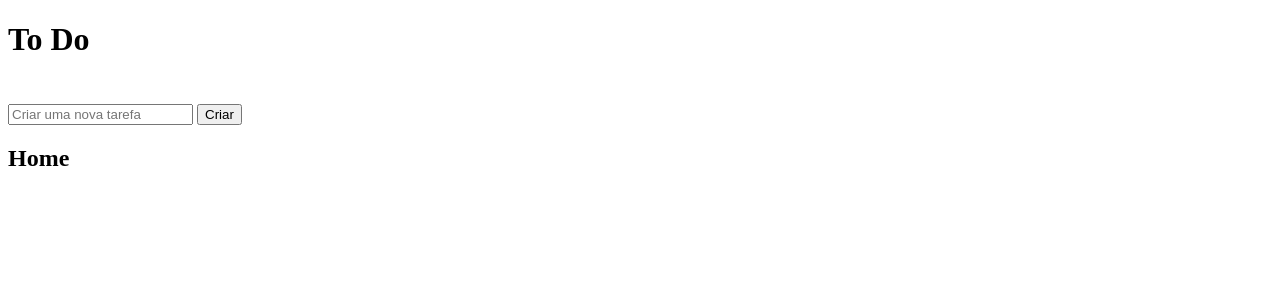
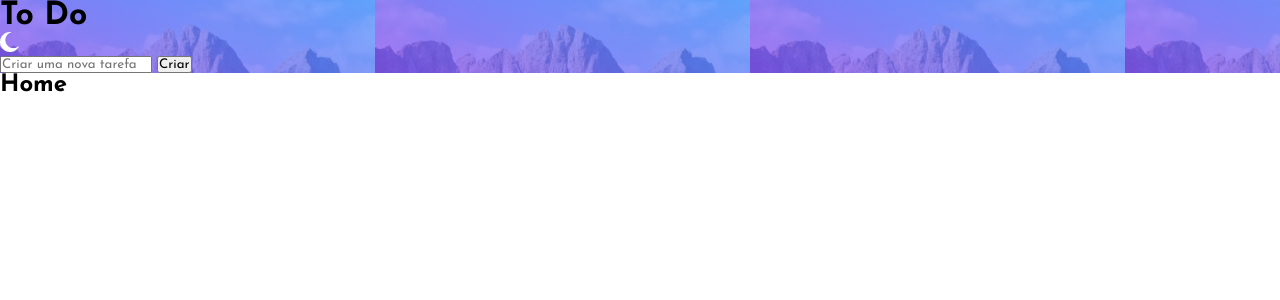
Before and after one commit to MattiasDoCss/todo-app, a Node server app: page / in a window 1280 px wide. Shown: the top 300 px of the page. Run offline with Node 20, Linux system fonts and the light colour scheme; some libraries are stand-ins or nearby versions.

Commit message:
adição do arquivo css na pasta public e início da edição do header

```diff
--- /dev/null
+++ b/public/css/styles.css
@@ -0,0 +1,14 @@
+* {
+    margin: 0;
+    padding: 0;
+    box-sizing: border-box;
+    font-family: 'Josefin Sans', sans-serif;
+}
+
+:root {
+    --bg-header-mobile: url(../imagens/bg-header-mobile-light.png);
+}
+
+header {
+    background-image: var(--bg-header-mobile);
+}
--- a/views/layouts/main.handlebars
+++ b/views/layouts/main.handlebars
@@ -3,6 +3,10 @@
 <head>
     <meta charset="UTF-8">
     <meta name="viewport" content="width=device-width, initial-scale=1.0">
+    <link rel="stylesheet" href="/css/styles.css">
+    <link rel="preconnect" href="https://fonts.googleapis.com">
+    <link rel="preconnect" href="https://fonts.gstatic.com" crossorigin>
+    <link href="https://fonts.googleapis.com/css2?family=Josefin+Sans:wght@400;700&display=swap" rel="stylesheet">
     <title>ToDo App</title>
 </head>
 <body>
```
